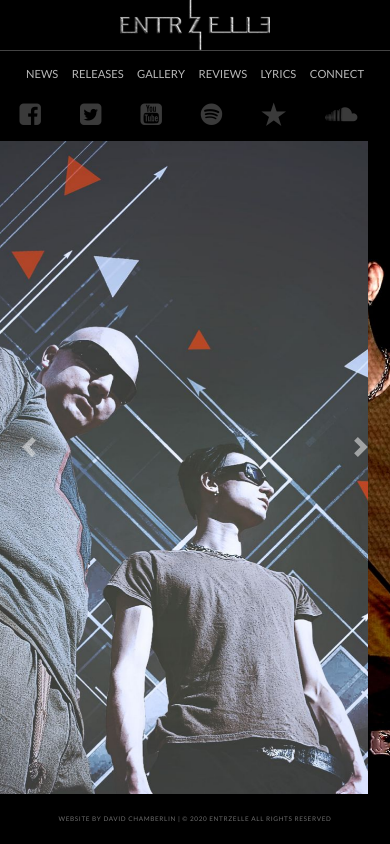
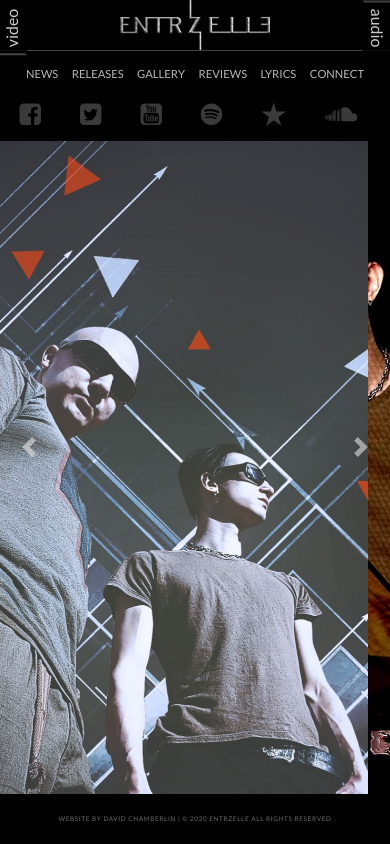
Before and after one commit to soniclouds/entrzelle.com, a React (Create React App) app: page / in a window 390 px wide. Built offline with nearby package versions, Linux system fonts and the light colour scheme; what strapi-sdk-javascript would draw is missing.

Commit message:
media sidebars + toggles RWD -- first pass complete - next: adjust header toggle button RWD positioning, tweak sidebar widths (full width, but adhere to edges)

```diff
--- a/src/assets/css/media.scss
+++ b/src/assets/css/media.scss
@@ -44,7 +44,38 @@ iframe.bandcamp-player {
     // width: 25%;
 }
 
-.media-toggle {
+.media-toggle-header {
+    display: none; // adjust for RWD
+    position: absolute;
+    top: 0; // adjust for RWD
+
+    button {
+        background-color: black;
+        opacity: .8;
+        color: white;
+        border-top: none;
+    }
+
+    button:focus {
+        outline: none;
+    }
+}
+.media-toggle-header.video {
+    left: 0;
+    button {
+        transform: rotate(-90deg);
+        transform-origin: center bottom;
+    }
+}
+.media-toggle-header.audio {
+    right: 0;
+    button {
+        transform: rotate(90deg);
+        transform-origin: center bottom;
+    }
+}
+
+.media-toggle-column {
     vertical-align: top;
     padding-top: 75vh;
 
@@ -60,11 +91,11 @@ iframe.bandcamp-player {
     }
 }
 
-.media-toggle.video button {
+.media-toggle-column.video button {
     transform: rotate(-90deg);
     transform-origin: center bottom;
 }
-.media-toggle.audio button {
+.media-toggle-column.audio button {
     transform: rotate(90deg);
     transform-origin: center bottom;
 }
@@ -100,7 +131,7 @@ div.audio-feed {
     border-left: 1px solid #444444;
 }
 
-#audio-sidebar {
+#video-sidebar, #audio-sidebar {
     width: unset;
 }
 
@@ -131,3 +162,34 @@ div#audio-feed-column:after {
 }
 
 */
+
+
+
+// media sidebar RWD
+// - resize height (top) to below header
+// - move toggle buttons to header
+// - resize width to at least 50vw
+@media screen and (max-width: 1024px) { // iPad
+
+    .media-sidebar {
+        top: 10vh;
+        z-index: 10;
+    }
+    .media-toggle-column {
+        // padding-top: 3vh;
+        // position: fixed;
+        display: none !important;
+
+    }
+    .media-toggle-column.video {
+        // left: 0;
+    }
+    .media-toggle-column.audio {
+        // right: 0;
+    }
+
+    .media-toggle-header {
+        display: block;
+    }
+
+}
--- a/src/components/media.component.js
+++ b/src/components/media.component.js
@@ -13,22 +13,28 @@ export default class Media extends Component {
 
         let targetId = e.target.id,
         videoColumn = document.getElementById('video-feed-column'),
+        videoSidebar = document.getElementById('video-sidebar'),
         audioColumn = document.getElementById('audio-feed-column'),
         audioSidebar = document.getElementById('audio-sidebar');
 
+        // COLUMN TOGGLE =============================================
+
         // video
-        if (targetId === 'video-toggle-btn') {
+        if (targetId === 'video-toggle-btn--column') {
             if (videoColumn.style.display === '') {
                 videoColumn.style.display = 'table-cell';
+                videoSidebar.style.width = '23%';
             } else if (videoColumn.style.display !== 'none') {
                 videoColumn.style.display = 'none';
+                videoSidebar.style.width = 'unset';
             } else {
                 videoColumn.style.display = 'table-cell';
+                videoSidebar.style.width = '23%';
             }
         }
 
         // audio
-        if (targetId === 'audio-toggle-btn') {
+        if (targetId === 'audio-toggle-btn--column') {
             if (audioColumn.style.display === '') {
                 audioColumn.style.display = 'table-cell';
                 audioSidebar.style.width = '23%';
@@ -40,6 +46,37 @@ export default class Media extends Component {
                 audioSidebar.style.width = '23%';
             }
         }
+
+        // HEADER TOGGLE =============================================
+
+        // video
+        if (targetId === 'video-toggle-btn--header') {
+            if (videoColumn.style.display === '') {
+                videoColumn.style.display = 'table-cell';
+                videoSidebar.style.width = '50%';
+            } else if (videoColumn.style.display !== 'none') {
+                videoColumn.style.display = 'none';
+                videoSidebar.style.width = 'unset';
+            } else {
+                videoColumn.style.display = 'table-cell';
+                videoSidebar.style.width = '50%';
+            }
+        }
+
+        // audio
+        if (targetId === 'audio-toggle-btn--header') {
+            if (audioColumn.style.display === '') {
+                audioColumn.style.display = 'table-cell';
+                audioSidebar.style.width = '50%';
+            } else if (audioColumn.style.display !== 'none') {
+                audioColumn.style.display = 'none';
+                audioSidebar.style.width = 'unset';
+            } else {
+                audioColumn.style.display = 'table-cell';
+                audioSidebar.style.width = '50%';
+            }
+        }
+
     }
 
     stopVideo(e) {
@@ -60,9 +97,12 @@ export default class Media extends Component {
         return (
             <div className='content-wrap'>
 
+                <div className="media-toggle-header video"><button id="video-toggle-btn--header" onClick={this.toggleMediaColumn}>video</button></div>
+                <div className="media-toggle-header audio outer"><button id="audio-toggle-btn--header" onClick={this.toggleMediaColumn}>audio</button></div>
+
                 {/* video column (left) */}
 
-                <div id="media-sidebar-left" className="media-sidebar left">
+                <div id="video-sidebar" className="media-sidebar left">
 
                     <div id="video-feed-column" className="column-feed video-feed outer">
                         <div className="column-feed-content">
@@ -84,13 +124,13 @@ export default class Media extends Component {
                         </div>
                     </div>
 
-                    <div className="media-toggle video outer"><button id="video-toggle-btn" onClick={this.toggleMediaColumn}>video</button></div>
+                    <div className="media-toggle-column video outer"><button id="video-toggle-btn--column" onClick={this.toggleMediaColumn}>video</button></div>
 
                 </div>
 
                 <div className="media-sidebar right" id="audio-sidebar">
 
-                    <div className="media-toggle audio outer"><button id="audio-toggle-btn" onClick={this.toggleMediaColumn}>audio</button></div>
+                    <div className="media-toggle-column audio outer"><button id="audio-toggle-btn--column" onClick={this.toggleMediaColumn}>audio</button></div>
 
                     <div id="audio-feed-column" className="column-feed audio-feed outer">
                         <div className="column-feed-content">
```
